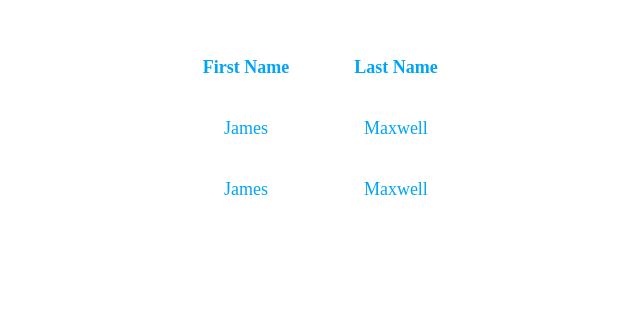
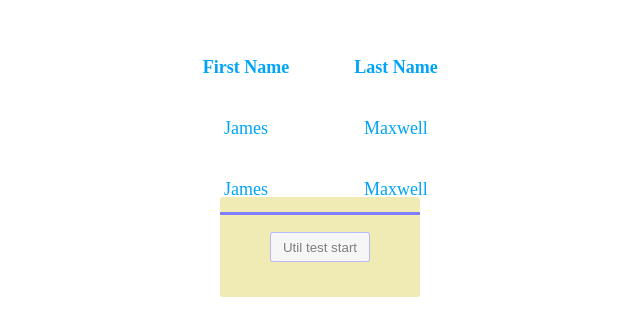
Before and after one commit to EgorGo23/practice-2, a plain HTML site: page index.html in a window 1280 px wide. Shown: the part 163-498 px from the top of the page, without its empty margins (320-960 px from the left). Drawn offline with Linux system fonts and the light colour scheme.

Commit message:
completed

```diff
--- a/index.html
+++ b/index.html
@@ -6,6 +6,7 @@
     <link rel="stylesheet" href="styles/styles.css">
     <link rel="stylesheet" href="styles/table.css">
     <link rel="stylesheet" href="styles/modal.css">
+    <link rel="stylesheet" href="styles/panel.css">
     <title>Document</title>
 </head>
 <body>
@@ -14,16 +15,12 @@
     <script src='/test/util.test.js'></script>
     <script src='./modules/table.js'></script>
     <script src='./modules/modal.js'></script>
+    <script src='./modules/panel.js'></script>
     <script>
         var app = document.getElementById('app');
 
-        var closeModal = function closeModal(e) {
-            if (!e.target.classList.contains('modal')) {
-                modal.remove();
-            }
-        }
-        app.addEventListener('click', closeModal);
-        app.append(table);
+        app.append(table(app, modal));
+        app.append(panel);
     </script>
 </body>
 </html>
--- a/modules/panel.js
+++ b/modules/panel.js
@@ -0,0 +1,22 @@
+var panel = (function panel() {
+    var panelEl = document.createElement('div');
+    panelEl.className = 'panel';
+
+    var btn = document.createElement('button');
+    btn.className = 'panel__btn';
+    btn.textContent = 'Util test start';
+
+    var header = document.createElement('div');
+    header.className = 'panel__header';
+
+    var startTest = function startTest() {
+        utilTests.startAllTests();
+    };
+
+    btn.addEventListener('click', startTest);
+
+    panelEl.append(header);
+    panelEl.append(btn);
+
+    return panelEl;
+})();
--- a/modules/table.js
+++ b/modules/table.js
@@ -1,19 +1,37 @@
 ;var table = (function table() {
-    var clickHandler = function(e) {
+    return function(elementToInsert, modalWindow) {
+        if (typeof elementToInsert === 'undefined') {
+            return console.error('Необходим элемент, для вставки таблицы');
+        }
+
+        if (typeof modalWindow === 'undefined') {
+            return console.error('Необходим элемент для модального окна');
+        }
+
+        var openModal = function openModal(e) {
             e.stopPropagation();
 
             if (e.target.tagName !== 'TD') {
                 return;
             }
 
-        var app = document.getElementById('app');
-        app.append(modal);
+            elementToInsert.append(modalWindow);
         };
+
+        var closeModal = function closeModal(e) {
+
+            if (!e.target.classList.contains('modal')) {
+                modalWindow.remove();
+            }
+        }
+
+        elementToInsert.addEventListener('click', closeModal);
 
         var tableEl = document.createElement('table');
         tableEl.className = 'table';
         tableEl.innerHTML = '<thead class="table__head"><tr><th>First Name</th><th>Last Name</th></tr></thead><tbody class="table__body body"><tr><td class="body__item">James</td><td class="body__item">Maxwell</td></tr><tr><td class="body__item">James</td><td class="body__item">Maxwell</td></tr></tbody>';
-    tableEl.addEventListener('click', clickHandler);
+        tableEl.addEventListener('click', openModal);
 
         return tableEl;
+    }
 })();
--- /dev/null
+++ b/styles/panel.scss
@@ -0,0 +1,41 @@
+$background: rgb(226, 216, 109);
+$border: blue;
+$fontSize: 18px;
+
+.panel {
+    position: absolute;
+    top: 45%;
+    left: 50%;
+    transform: translateX(-50%);
+    width: 200px;
+    height: 100px;
+    background-color: $background;
+    border-radius: 3px;
+    opacity: 0.5;
+    display: flex;
+    flex-flow: column;
+    align-items: center;
+    justify-content: center;
+
+    .panel__header {
+        position: absolute;
+        top: 0;
+        left: 0;
+        width: 100%;
+        height: 15%;
+        border-bottom: 3px solid $border;
+    }
+
+    .panel__btn {
+        width: 100px;
+        height: 30px;
+        border-radius: 3px;
+        outline: none;
+        border: 1px solid rgb(0, 0, 255, 0.5);
+        cursor: pointer;
+
+        &:hover {
+            border: 3px solid rgba(11, 11, 99, 0.5);
+        }
+    }
+}
--- a/test/util.test.js
+++ b/test/util.test.js
@@ -31,52 +31,79 @@
     }
 
     var isString = function isString() {
+        console.log('__Test isString__');
         displayTest(util.isString);
     };
 
     var isNumber = function isNumber() {
+        console.log('__Test isNumber__');
         displayTest(util.isNumber);
     };
 
     var isNan = function isNan() {
+        console.log('__Test isNan__');
         displayTest(util.isNan);
     };
 
     var isBool = function isBool() {
+        console.log('__Test isBool__');
         displayTest(util.isBool);
     };
 
     var isNull = function isNull() {
+        console.log('__Test isNull__');
         displayTest(util.isNull);
     };
 
     var isUndef = function isUndef() {
+        console.log('__Test isUndef__');
         displayTest(util.isUndef);
     };
 
     var isSymb = function isSymb() {
+        console.log('__Test isSymb__');
         displayTest(util.isSymb);
     };
 
     var isObj = function isObj() {
+        console.log('__Test isObj__');
         displayTest(util.isObj);
     };
 
     var toNumber = function toNumber() {
+        console.log('__Test toNumber__');
         displayTest(util.toNumber);
     };
 
     var toStr = function toStr() {
+        console.log('__Test toStr__');
         displayTest(util.toStr);
     };
 
     var toBool = function toBool() {
+        console.log('__Test toBool__');
         displayTest(util.toBool);
     };
 
     var toObj = function toObj() {
+        console.log('__Test toObj__');
         displayTest(util.toObj);
     };
+
+    var startAllTests = function startAllTests() {
+        isString();
+        isNumber();
+        isNan();
+        isBool();
+        isNull();
+        isUndef();
+        isSymb();
+        isObj();
+        toNumber();
+        toStr();
+        toBool();
+        toObj();
+    }
 
     return {
         isString: isString,
@@ -91,5 +118,6 @@
         toStr: toStr,
         toBool: toBool,
         toObj: toObj,
+        startAllTests: startAllTests,
     }
 })(util);
```
Also changed, not shown: styles/panel.css (added), 3 other files. Lines whose indentation alone changed are shown as unchanged.
